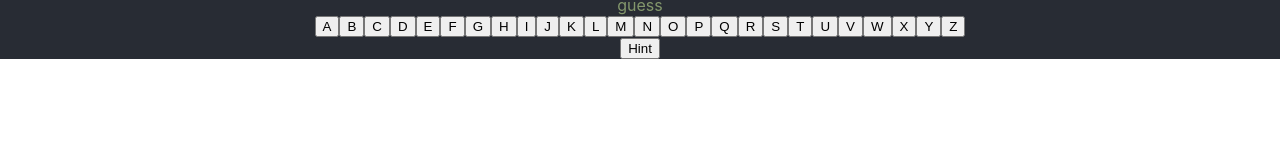
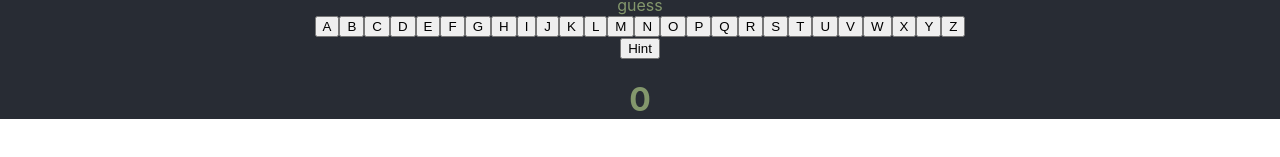
Before and after one commit to jmarcos00312/NBAdle, a React (Create React App) app: page / in a window 1280 px wide. Shown: the part 543-700 px from the top of the page. Built offline with nearby package versions, Linux system fonts and the light colour scheme.

Commit message:
added hint counter

```diff
--- a/src/App.js
+++ b/src/App.js
@@ -5,9 +5,8 @@ import Guess from './components/guess'
 import Hint from './components/Hint'
 
 function App() {
-  const [randomedPlayerNum, setRandomedPlayerNum] = useState(237)
-  const [randomedPlayer, setRandomedPlayer] = useState(null)
 
+  const [gameOver, setGameOver] = useState(false)
 
 
   const players = {
@@ -31,7 +30,8 @@ function App() {
       <div>
         <Guess players={players} />
         <Keyboard />
-        <Hint />
+        {gameOver ? <div>You lost</div> : <Hint players={players} setGameOver={setGameOver} gameOver={gameOver} />}
+
       </div>
     </div>
   );
--- a/src/components/Hint.js
+++ b/src/components/Hint.js
@@ -1,9 +1,23 @@
-import React from 'react'
+import React, { useState } from 'react'
 
-function Hint() {
+function Hint({ players, setGameOver, gameOver }) {
+    const [hintCounter, setHintCounter] = useState(0)
+
+    const userLost = () => {
+        setHintCounter(hintCounter + 1)
+        if (hintCounter === 5) {
+            setGameOver(true)
+        }
+
+
+    }
+    console.log(gameOver)
+
     return (
         <div className="hintButton">
-            <button>Hint</button>
+
+            <button onClick={userLost}>Hint</button>
+            <h1>{hintCounter}</h1>
         </div>
     )
 }
```
